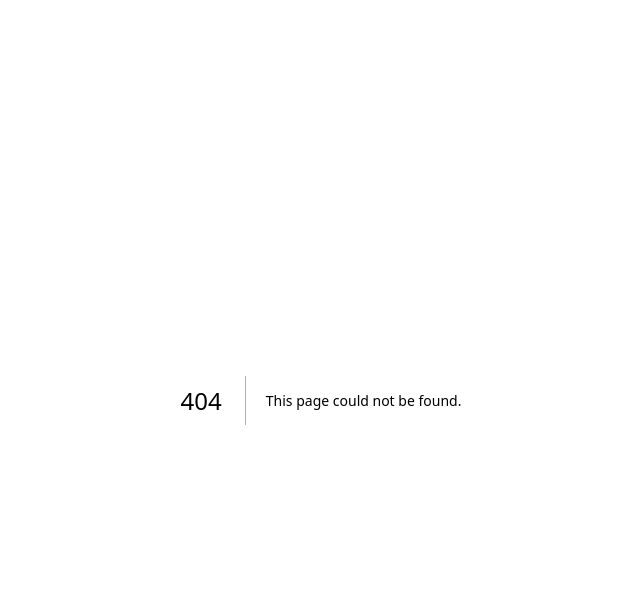
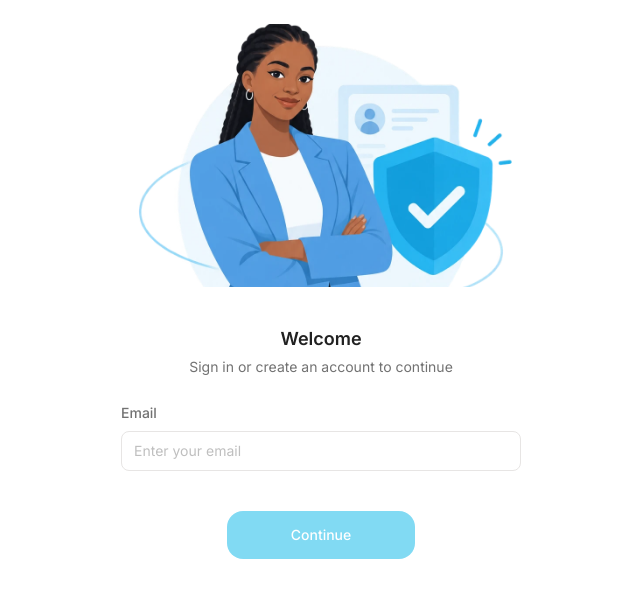
Before and after one commit to trybenode/hackathon-, a Next.js app in the folder frontend/: page /join/sign-in in a window 1280 px wide. Before the commit this address had no page. Shown: the top 598 px of the page, without its empty margins (319-959 px from the left). Built offline with nearby package versions, Linux system fonts and the light colour scheme; no server answers.

Commit message:
feat: sign up new workers with their email and a code

```diff
--- /dev/null
+++ b/frontend/src/app/join/sign-in/page.tsx
@@ -0,0 +1,11 @@
+import { SignInFlow } from "@/components/guarantor/SignInFlow";
+
+export const metadata = { title: "Welcome" };
+
+/**
+ * A new worker's email and code. The account is made here; a returning worker
+ * lands wherever their verification left off (see `landingPathFor`).
+ */
+export default function JoinSignInPage() {
+  return <SignInFlow signUp="worker" />;
+}
```
